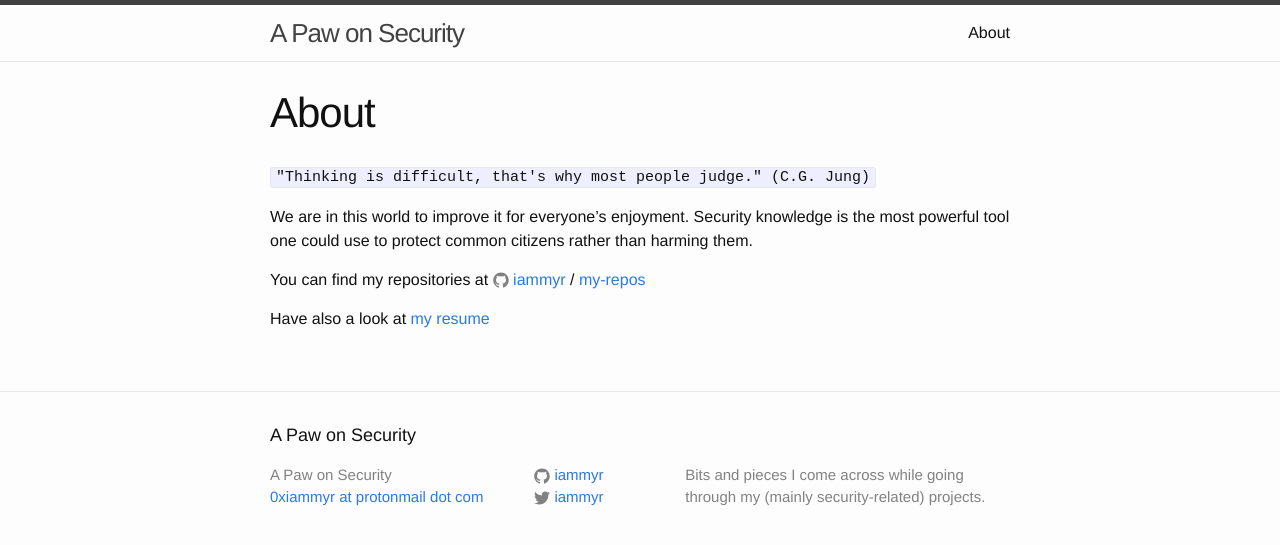
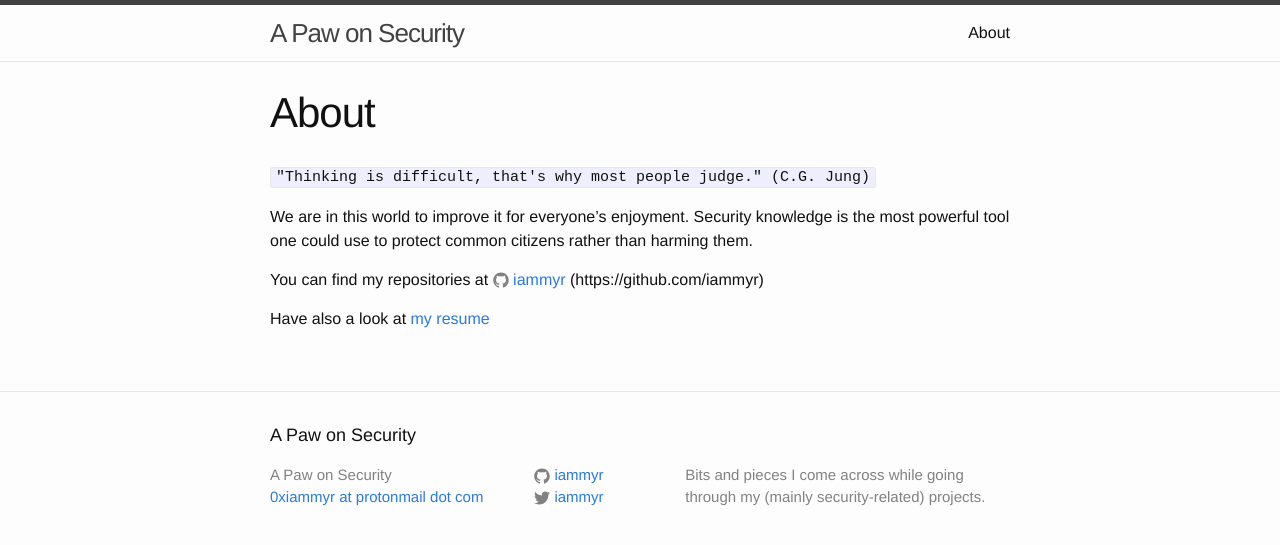
Before and after one commit to iammyr/iammyr.github.io, a Jekyll site: the page built from about.md, in a window 1280 px wide. Shown: the top 545 px of the page. Built offline with Jekyll 4.4.1, drawn with Linux system fonts in a browser that asks for light colours.

Commit message:
about page updated

```diff
--- a/about.md
+++ b/about.md
@@ -8,7 +8,6 @@ permalink: /about/
 
 We are in this world to improve it for everyone's enjoyment. Security knowledge is the most powerful tool one could use to protect common citizens rather than harming them.
 
-You can find my repositories at {% include icon-github.html username="iammyr" %} /
-[my-repos](https://github.com/iammyr)
+You can find my repositories at {% include icon-github.html username="iammyr" %}(https://github.com/iammyr)
 
 Have also a look at [my resume](https://iammyr.github.com/cv/resume.html)
```
